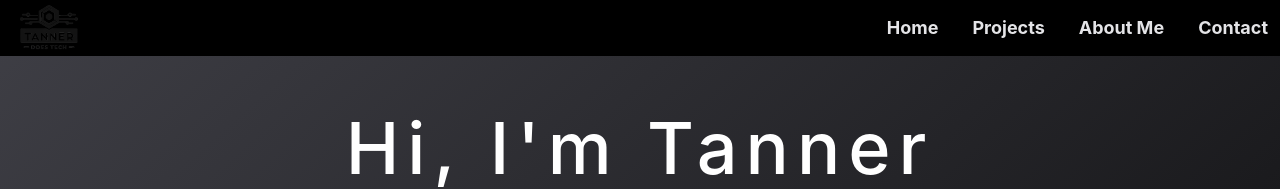
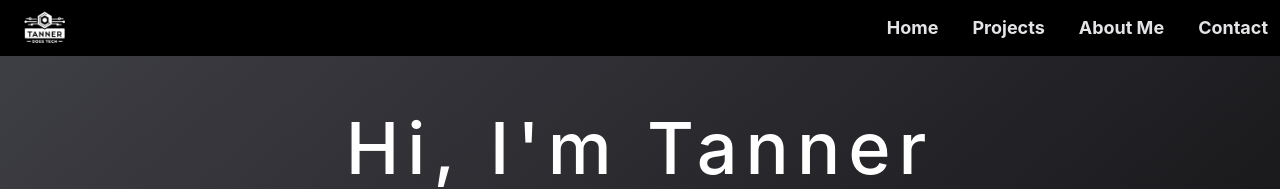
Before and after one commit to Sonicizslow/tanner-does-tech, a React (Create React App) app: page / in a window 1280 px wide. Shown: the top 189 px of the page. Built offline with nearby package versions, Linux system fonts and the light colour scheme.

Commit message:
Fixed logo in NavBar

```diff
--- a/src/components/NavBar.js
+++ b/src/components/NavBar.js
@@ -1,7 +1,7 @@
 // NavBar.js
 
 import React from 'react';
-import logo from '../assets/logo_transparent.png';
+import logo from '../assets/logo_reversed_colors.png';
 import { Link } from 'react-router-dom';
 
 const NavBar = () => {
@@ -9,7 +9,7 @@ const NavBar = () => {
     <nav className="flex items-center justify-between bg-black h-14 font-bold text-zinc-200">
       <div className="flex items-center">
         <Link to="/">
-          <img src={logo} alt="Logo" style={{width: '6rem', padding: '0.5rem'}} href="#home"/>
+          <img src={logo} alt="Logo" style={{marginLeft: '1rem', width: '3.5rem', background: 'white'}} href="#home"/>
         </Link>
       </div>
       <ul className="flex space-x-2.5">
```
Also changed, not shown: src/assets/logo_reversed_colors.png (added).
